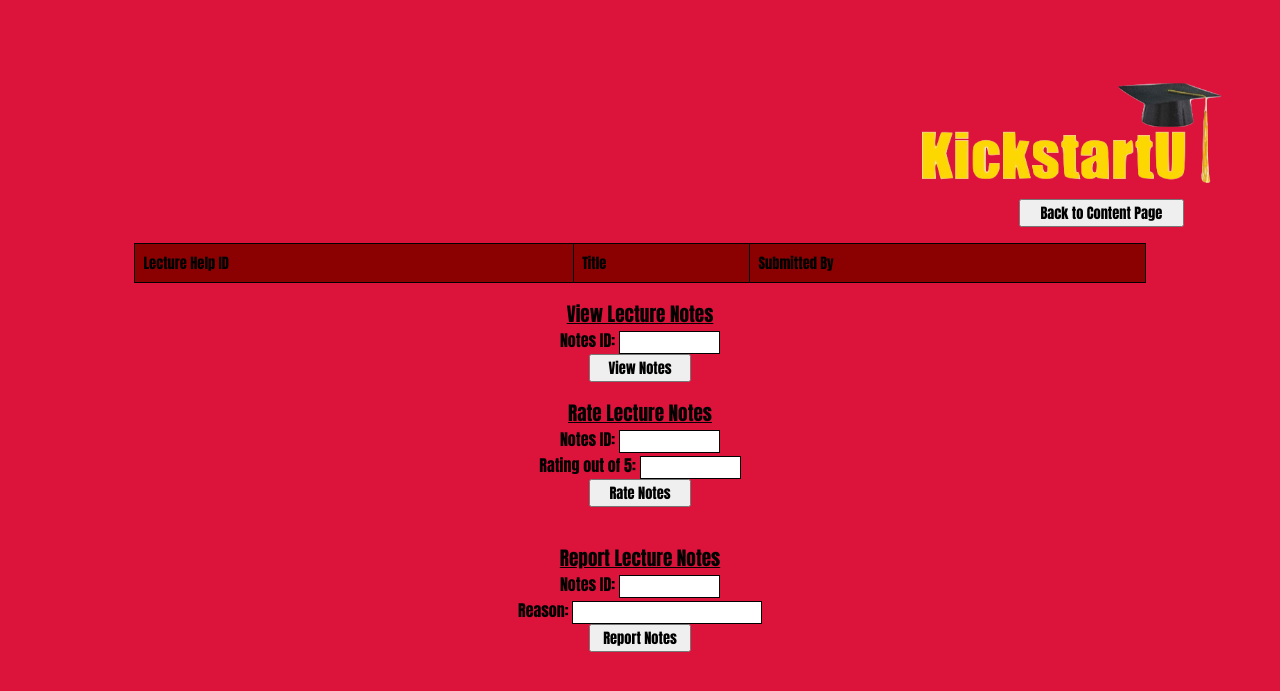
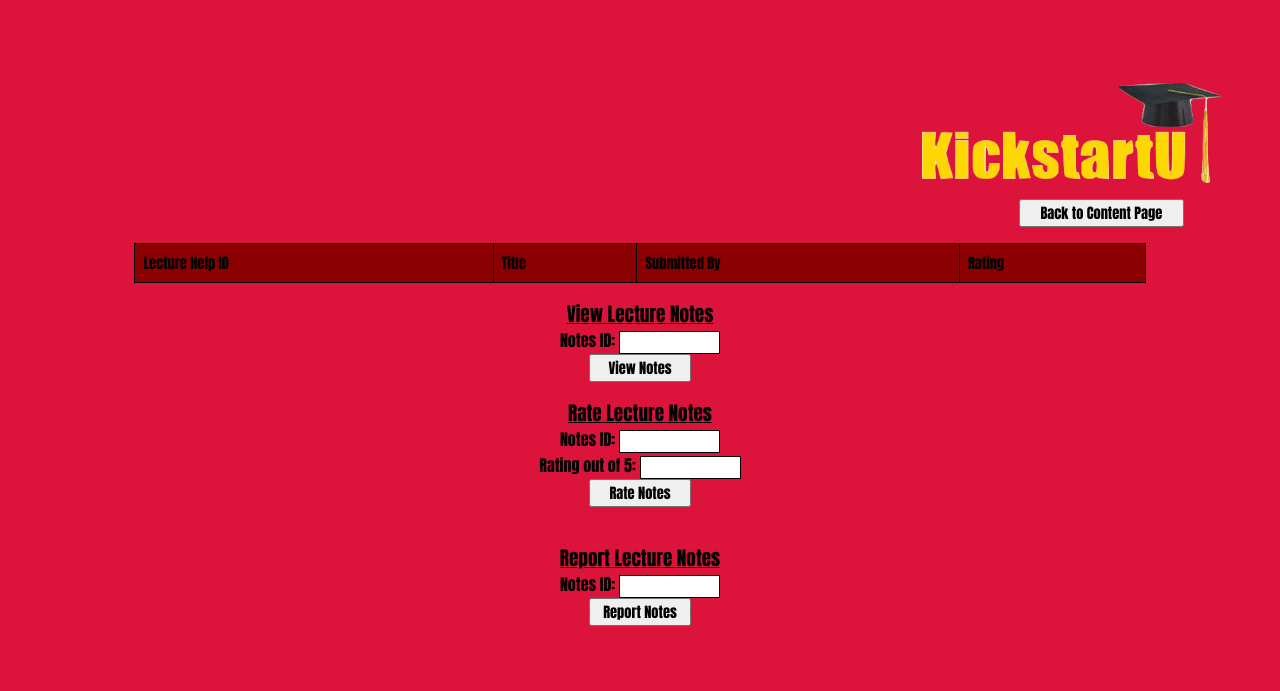
Before and after one commit to astorino-lex/CPSC471FinalProject, a PHP site: page /student_lecture_notes.php in a window 1280 px wide. Shown: the top 691 px of the page. Run offline with PHP 8.4, Linux system fonts and the light colour scheme; the visitor is signed in with stand-in values (Sample User, id 1); data that the repository does not hold is empty.

Commit message:
updates to POST variables on all content pages

```diff
--- a/student_lab_help.php
+++ b/student_lab_help.php
@@ -66,6 +66,7 @@
 					<th>Lab ID</th>
 					<th>Title</th>
 					<th>Submitted By</th>
+					<th>Rating</th>
 				</tr>
 				</thead>
 			<tbody>
@@ -124,9 +125,6 @@
 								Lab ID: <input type=TEXT name="lab_num"
 									style="display:inline-block;vertical-align:left;border: 1px solid black;padding: 3px 3px;width:8%;"
 									required><BR>
-								Reason: 	<input type=TEXT name=something
-									style="display:inline-block;vertical-align:left;border: 1px solid black;padding: 3px 3px;width:15%;"
-									required><BR>
 						<input type=SUBMIT value="Report Lab" style="font-family:impact;font-size:90%;width:8%;"><P>
 					 </form>
 			<?php
--- a/student_lecture_notes.php
+++ b/student_lecture_notes.php
@@ -66,6 +66,7 @@ session_start();
 					<th>Lecture Help ID</th>
 					<th>Title</th>
 					<th>Submitted By</th>
+					<th>Rating</th>
 				</tr>
 				</thead>
 			<tbody>
@@ -86,13 +87,6 @@ session_start();
 			</table>
 			</p>
 
-			<!--	<form action=student_view_lecture.php method=POST
-					style="margin-left:25%;padding-top:20px;font-family:impact;font-size:120%;color:black;float:left;">
-					Lecture Help ID: <BR><input type=TEXT name="lecture_num"
-					style="display:inline-block;vertical-align:middle;border: 1px solid black;padding: 3px 3px;width:80%;"
-				required><BR>
-				<input type=SUBMIT value="View Content" style="font-family:impact;font-size:90%;width:80%;">
-			</form>-->
 				<div style="text-align:center;font-family:impact;font-size:120%;color:black;">
 					<u>
 					View Lecture Notes
@@ -111,12 +105,12 @@ session_start();
 						Rate Lecture Notes
 					</u>
 				</div>
-					 <form action=something method=POST
+					 <form action=student_rating_tmp.php method=POST
 								style="text-align:center;font-family:impact;font-size:100%;color:black;">
 								Notes ID: <input type=TEXT name="lecture_num"
 									style="display:inline-block;vertical-align:left;border: 1px solid black;padding: 3px 3px;width:8%;"
 									required><BR>
-								Rating out of 5: 	<input type=TEXT name=something
+								Rating out of 5: 	<input type=TEXT name="rating_out_of_5"
 									style="display:inline-block;vertical-align:left;border: 1px solid black;padding: 3px 3px;width:8%;"
 									required><BR>
 						<input type=SUBMIT value="Rate Notes" style="font-family:impact;font-size:90%;width:8%;"><P>
@@ -131,9 +125,6 @@ session_start();
 									Notes ID: <input type=TEXT name="lecture_num"
 										style="display:inline-block;vertical-align:left;border: 1px solid black;padding: 3px 3px;width:8%;"
 										required><BR>
-									Reason: 	<input type=TEXT name=something
-										style="display:inline-block;vertical-align:left;border: 1px solid black;padding: 3px 3px;width:15%;"
-										required><BR>
 							<input type=SUBMIT value="Report Notes" style="font-family:impact;font-size:90%;width:8%;"><P>
 						 </form>
 			<?php
--- a/student_practice_problems.php
+++ b/student_practice_problems.php
@@ -66,6 +66,7 @@
 					<th>Practice Problem ID</th>
 					<th>Title</th>
 					<th>Submitted By</th>
+					<th>Rating</th>
 				</tr>
 				</thead>
 			<tbody>
@@ -124,9 +125,6 @@
 									Problem ID: <input type=TEXT name="practice_id"
 										style="display:inline-block;vertical-align:left;border: 1px solid black;padding: 3px 3px;width:8%;"
 										required><BR>
-									Reason: 	<input type=TEXT name=something
-										style="display:inline-block;vertical-align:left;border: 1px solid black;padding: 3px 3px;width:15%;"
-										required><BR>
 							<input type=SUBMIT value="Report Problem" style="font-family:impact;font-size:90%;width:12%;"><P>
 						 </form>
 			<?php
--- /dev/null
+++ b/student_rating_tmp.php
@@ -0,0 +1,3 @@
+<?php
+$anum = $_POST['assign_num']
+?>
```
Also changed, not shown: student_assignment_help.php (+3 -5 lines).
